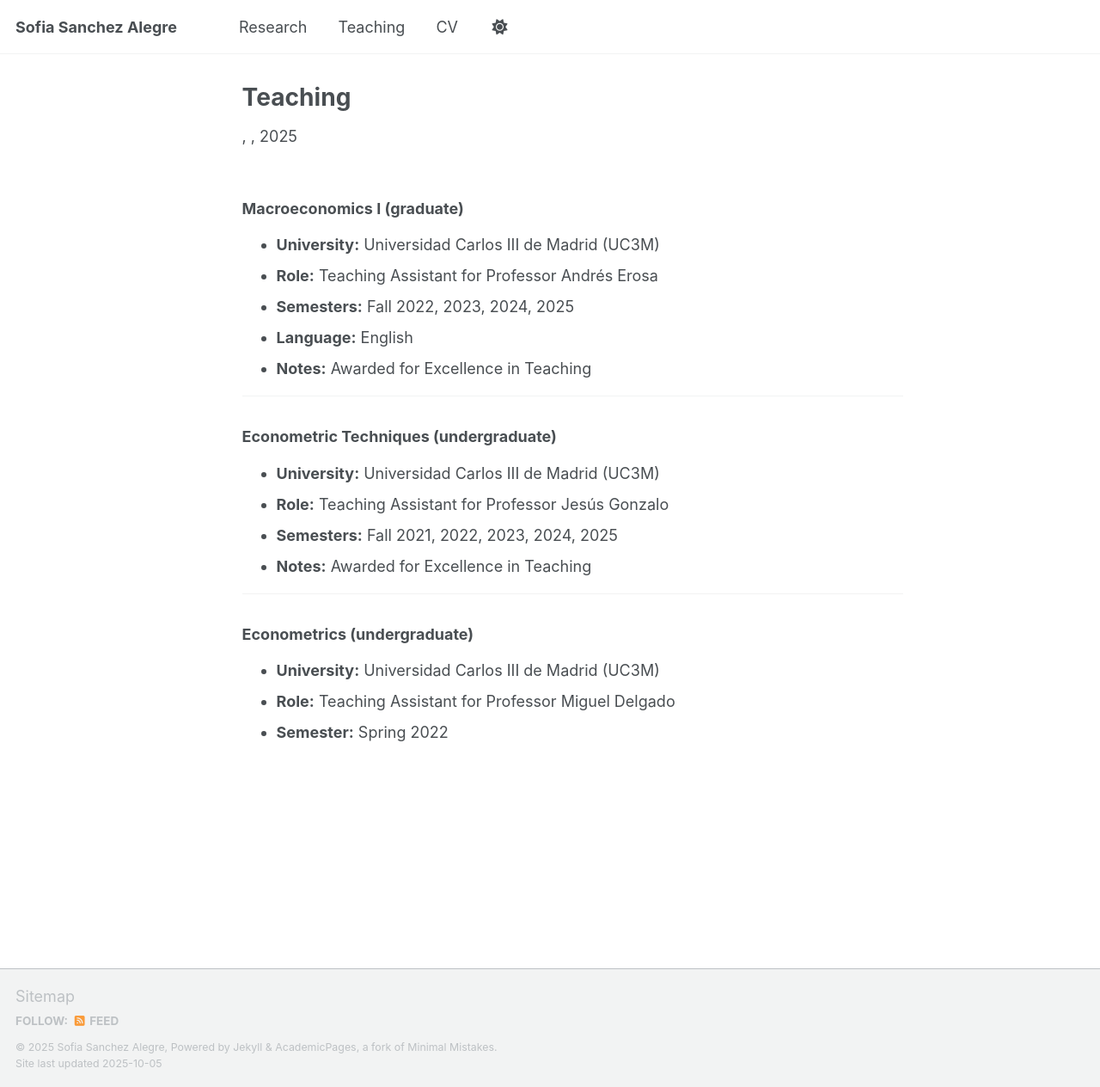
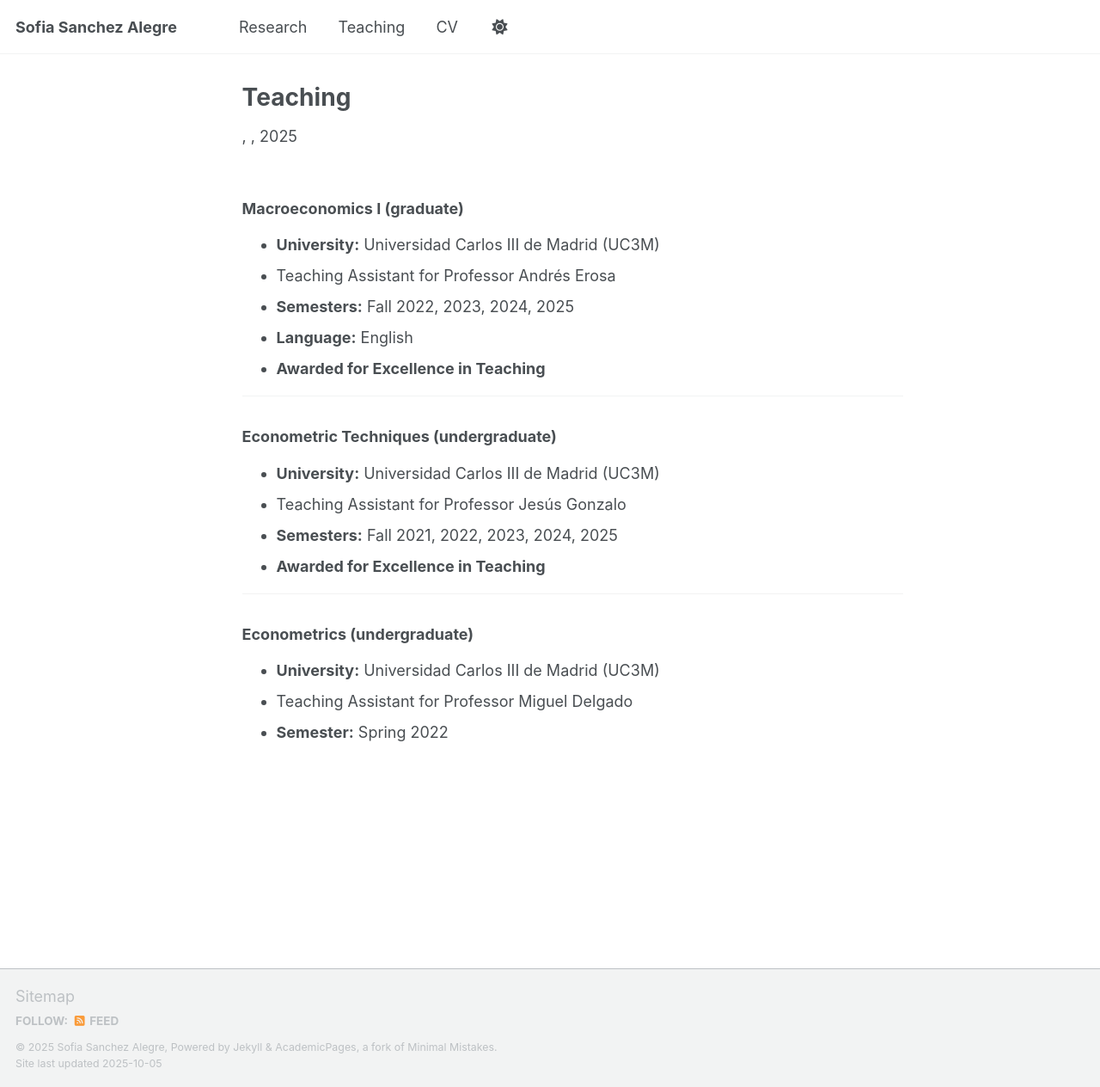
Before and after one commit to sofiasanchezalegre/sofiasanchezalegre.github.io, a Jekyll site: the page built from _teaching/teaching.md, in a window 1280 px wide and 1264 px high. Shown: the whole window at 86% size. Built offline with Jekyll 4.4.1, drawn with Linux system fonts in a browser that asks for light colours; a script that is not in the unit is left out.

Commit message:
Update teaching.md

```diff
--- a/_teaching/teaching.md
+++ b/_teaching/teaching.md
@@ -13,22 +13,22 @@ related: false
 
 ### Macroeconomics I (graduate)
 - **University:** Universidad Carlos III de Madrid (UC3M)
-- **Role:** Teaching Assistant for Professor Andrés Erosa
+- Teaching Assistant for Professor Andrés Erosa
 - **Semesters:** Fall 2022, 2023, 2024, 2025
 - **Language:** English
-- **Notes:** Awarded for Excellence in Teaching
+- **Awarded for Excellence in Teaching**
 
 ---
 
 ### Econometric Techniques (undergraduate)
 - **University:** Universidad Carlos III de Madrid (UC3M)
-- **Role:** Teaching Assistant for Professor Jesús Gonzalo
+-  Teaching Assistant for Professor Jesús Gonzalo
 - **Semesters:** Fall 2021, 2022, 2023, 2024, 2025
-- **Notes:** Awarded for Excellence in Teaching
+- **Awarded for Excellence in Teaching**
 
 ---
 
 ### Econometrics (undergraduate)
 - **University:** Universidad Carlos III de Madrid (UC3M)
-- **Role:** Teaching Assistant for Professor Miguel Delgado
+- Teaching Assistant for Professor Miguel Delgado
 - **Semester:** Spring 2022
```
